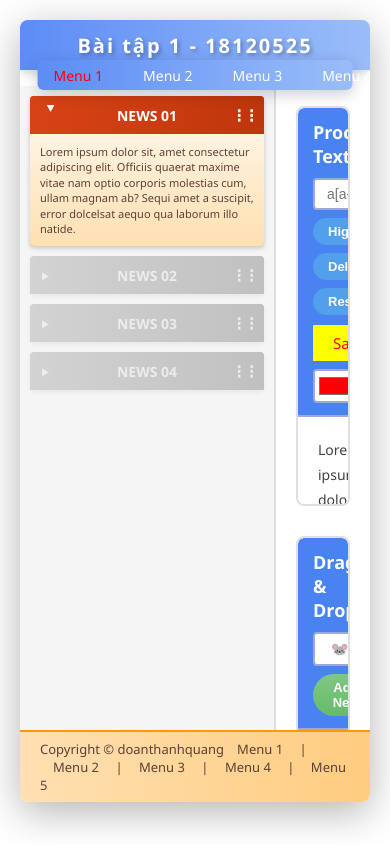
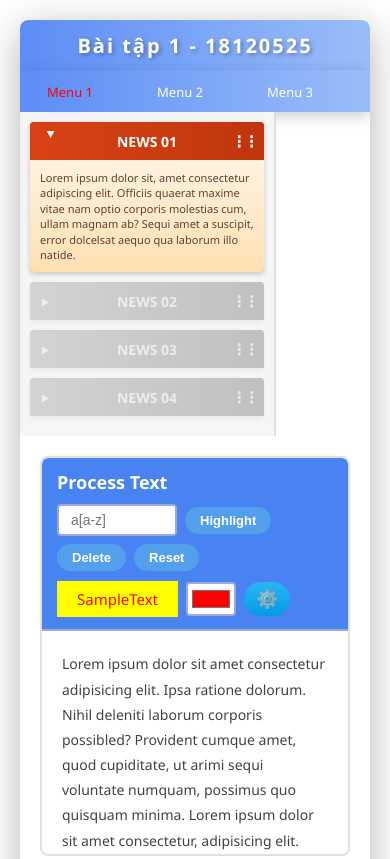
Before and after one commit to doanthanhquang/bai-tap-ca-nhan-1, a plain HTML site: page index.html in a window 390 px wide. Shown: the top 859 px of the page. Drawn offline with nearby package versions, Linux system fonts and the light colour scheme.

Commit message:
feat: responsive

```diff
--- a/style.css
+++ b/style.css
@@ -494,3 +494,40 @@ body {
     color: #000;
     text-decoration: none;
 }
+
+/* Responsive */
+@media (max-width: 576px) {
+    .header {
+        border-radius: 8px 8px 0 0;
+        margin-bottom: 0;
+    }
+
+    .nav {
+        position: static;
+        top: auto;
+        left: auto;
+        transform: none;
+        width: 100%;
+        max-width: 100%;
+        border-radius: 0;
+        margin: 0;
+        padding: 10px 15px;
+        flex-wrap: wrap;
+        gap: 10px;
+    }
+
+    .nav-label {
+        padding: 6px 12px;
+        font-size: 12px;
+    }
+
+    .nav-link {
+        padding: 6px 12px;
+        font-size: 13px;
+    }
+
+    .main-wrapper {
+        flex-direction: column;
+        padding-top: 0;
+    }
+}
```
